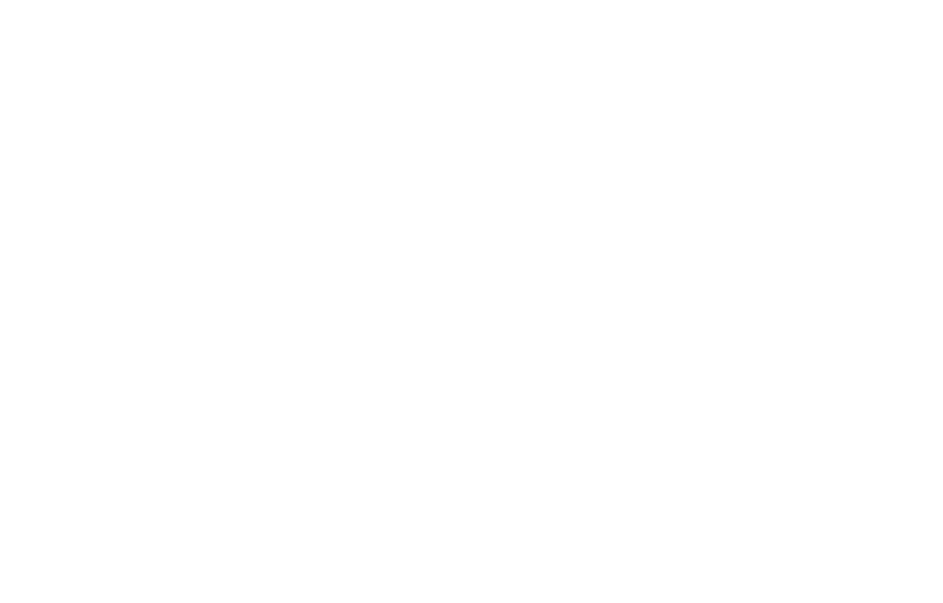
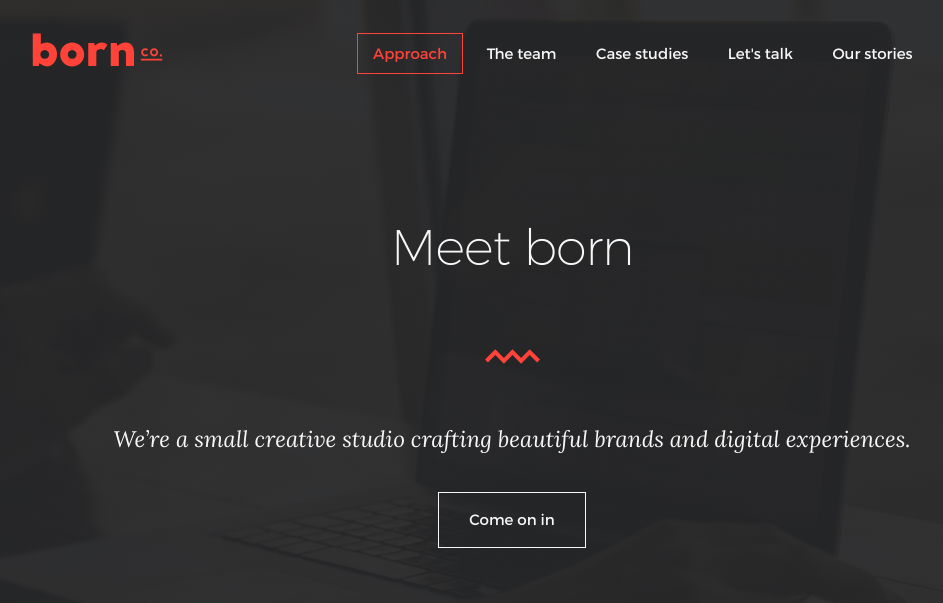
Before and after one commit to madebyborn/madebyborn.co, a website: page app/index.html in a window 1280 px wide. Shown: the whole page, without its empty margins (128-1071 px from the left). Drawn offline with nearby package versions, Linux system fonts and the light colour scheme; some packages are replaced by stand-ins of ours; files that its build step writes are made by us from their sources.

Commit message:
Adds navbar and header of home view.
The navbar is not responsive yet, but works well on desktop.

```diff
--- /dev/null
+++ b/app/app.js
@@ -0,0 +1,13 @@
+(function() {
+  'use strict';
+  angular.module('bornCo', [
+    'ui.router'
+  ])
+  .config(function($stateProvider) {
+    $stateProvider
+      .state('home', {
+        url: '',
+        templateUrl: 'components/home/homeView.html'
+      });
+  });
+})();
--- /dev/null
+++ b/app/components/home/homeView.html
@@ -0,0 +1,12 @@
+<header id="meet-born">
+  <div class="container">
+    <div class="row">
+      <h1>Meet born</h1>
+      <bc-zigzag></bc-zigzag>
+      <p>We’re a small creative studio crafting
+        beautiful brands and digital experiences.
+      </p>
+      <bc-button>Come on in</bc-button>
+    </div>
+  </div>
+</header>
--- a/app/index.html
+++ b/app/index.html
@@ -4,18 +4,28 @@
     <meta charset="utf-8">
     <meta name="viewport" content="width=device-width, initial-scale=1, user-scalable=no">
     <title>Born Co.</title>
-
+    <link href="https://fonts.googleapis.com/css?family=Lora:400,400i,700,700i" rel="stylesheet">
     <!-- bower:css -->
+    <link rel="stylesheet" href="bower_components/skeleton/css/skeleton.css">
     <!-- endinject -->
 
     <link rel="stylesheet" href="assets/css/main.css">
   </head>
-  <body>
-
+  <body ng-app="bornCo">
+    <bc-navbar></bc-navbar>
+    <ui-view></ui-view>
     <!-- bower:js -->
+    <script src="bower_components/angular/angular.js"></script>
+    <script src="bower_components/angular-ui-router/release/angular-ui-router.js"></script>
     <!-- endinject -->
 
     <!-- inject:js -->
+    <script src="app.js"></script>
+    <script src="shared/signature/zigzagDirective.js"></script>
+    <script src="shared/navlink/navlinkDirective.js"></script>
+    <script src="shared/navbar/navbarDirective.js"></script>
+    <script src="shared/button/buttonDirective.js"></script>
+    <script src="components/home/homeController.js"></script>
     <!-- endinject -->
   </body>
 </html>
--- /dev/null
+++ b/app/shared/button/buttonDirective.js
@@ -0,0 +1,16 @@
+(function() {
+  'use strict';
+  angular.module('bornCo')
+    .directive('bcButton', bcButton);
+
+  function bcButton() {
+    return {
+      restrict: 'E',
+      scope: {
+        href: '@'
+      },
+      transclude: true,
+      templateUrl: 'shared/button/buttonView.html'
+    };
+  }
+})();
--- /dev/null
+++ b/app/shared/button/buttonView.html
@@ -0,0 +1 @@
+<a href="{{href}}" ng-transclude></a>
--- /dev/null
+++ b/app/shared/navbar/navbarDirective.js
@@ -0,0 +1,12 @@
+(function() {
+  'use strict';
+  angular.module('bornCo')
+    .directive('bcNavbar', bcNavbar);
+
+  function bcNavbar() {
+    return {
+      restrict: 'E',
+      templateUrl: 'shared/navbar/navbarView.html'
+    };
+  }
+})();
--- /dev/null
+++ b/app/shared/navbar/navbarView.html
@@ -0,0 +1,28 @@
+<section id="navbar">
+  <div class="container">
+    <div class="navigation">
+      <div class="nav-container">
+        <div class="brand">
+          <a href="#">
+            <img class="big" src="assets/img/icons/born-big.svg">
+            <img class="small" src="assets/img/icons/born-small.svg">
+          </a>
+        </div>
+
+        <nav>
+          <div class="nav-mobile">
+            <a id="nav-toggle"><span></span></a>
+          </div>
+
+          <ul class="nav-list">
+            <bc-navlink ui-sref="home">Approach</bc-navlink>
+            <bc-navlink ui-sref="team">The team</bc-navlink>
+            <bc-navlink ui-sref="case-studies">Case studies</bc-navlink>
+            <bc-navlink ui-sref="talk">Let's talk</bc-navlink>
+            <bc-navlink ui-sref="stories">Our stories</bc-navlink>
+          </ul>
+        </nav>
+      </div>
+    </div>
+  </div>
+</section>
--- /dev/null
+++ b/app/shared/navlink/navlinkDirective.js
@@ -0,0 +1,16 @@
+(function() {
+  'use strict';
+  angular.module('bornCo')
+    .directive('bcNavlink', bcNavlink);
+
+  function bcNavlink() {
+    return {
+      restrict: 'E',
+      scope: {
+        uiSref: '@'
+      },
+      transclude: true,
+      templateUrl: 'shared/navlink/navlinkView.html'
+    };
+  }
+})();
--- /dev/null
+++ b/app/shared/navlink/navlinkView.html
@@ -0,0 +1,3 @@
+<li ui-sref-active="active">
+  <a href ui-sref="{{uiSref}}" ng-transclude></a>
+</li>
--- /dev/null
+++ b/app/shared/signature/zigzagDirective.js
@@ -0,0 +1,12 @@
+(function() {
+  'use strict';
+  angular.module('bornCo')
+    .directive('bcZigzag', bcZigzag);
+
+  function bcZigzag() {
+    return {
+      restrict: 'E',
+      template: '<img src="assets/img/icons/zigzag.svg"/>'
+    };
+  }
+})();
--- a/app/styles/base.scss
+++ b/app/styles/base.scss
@@ -0,0 +1,56 @@
+body {
+  margin: 0;
+  font-family: 'montserrat', sans-serif;
+}
+
+header {
+  min-height: 100vh;
+  background-color: $black;
+
+  h1 {
+    font-weight: 200;
+  }
+
+  p {
+    text-align: center;
+    margin-bottom: 0;
+    font-family: 'Lora';
+    font-size: 1.5em;
+    font-style: italic;
+  }
+
+  .container {
+    min-height: 100vh;
+    display: flex;
+    flex-direction: column;
+    justify-content: center;
+
+    .row {
+      min-height: 50vh;
+      display: flex;
+      flex-direction: column;
+      align-items: center;
+      justify-content: space-around;
+      text-align: center;
+    }
+  }
+}
+
+bc-button {
+  display: inherit;
+  a {
+    color: $white;
+    padding: 1em 2em;
+    border: 1px solid $white;
+    text-decoration: none;
+
+    &:hover {
+      color: $black;
+      background-color: $white;
+    }
+  }
+}
+
+bc-zigzag {
+  margin: 1em 0;
+}
--- a/app/styles/trumps.scss
+++ b/app/styles/trumps.scss
@@ -0,0 +1,85 @@
+#navbar {
+  position: absolute;
+  top: 0;
+  left: 0;
+  width: 100%;
+  height: 70px;
+  padding: 1em 0;
+  z-index: 1;
+
+  .brand {
+    .big {
+      display: none;
+      max-width: 50%;
+      @media screen and (min-width: $screen-md-min) {
+        display: inherit;
+      }
+    }
+
+    .small {
+      display: none;
+      @media screen and (max-width: $screen-md-min) {
+        display: inherit;
+      }
+    }
+  }
+
+  .nav-container {
+    display: flex;
+    flex-direction: row;
+    align-items: center;
+  }
+
+  img {
+    height: 70px;
+  }
+
+  nav {
+    flex-grow: 1;
+  }
+
+  .nav-list {
+    display: flex;
+    flex-direction: row;
+    margin-bottom: 0;
+    flex-grow: 1;
+    justify-content: center;
+
+    bc-navlink {
+      display: flex;
+      justify-content: center;
+      align-items: stretch;
+
+      li {
+        padding: 0.5em 1em;
+        margin: 0 0.25em;
+        border: 1px solid transparent;
+        list-style: none;
+        text-align: center;
+        display: flex;
+        align-items: center;
+
+        &:hover {
+          border: 1px solid $white;
+        }
+
+        &.active {
+          border: 1px solid $orange;
+          a {
+            color: $orange;
+          }
+        }
+
+        a {
+          text-decoration: none;
+          color: $white;
+        }
+      }
+    }
+  }
+}
+
+#meet-born {
+  color: $white;
+  @include background-filter($trans-black, '/assets/img/backgrounds/5.jpg');
+}
--- a/bower.json
+++ b/bower.json
@@ -16,6 +16,8 @@
     "tests"
   ],
   "dependencies": {
-    "angular": "^1.5.6"
+    "angular": "^1.5.6",
+    "angular-ui-router": "^0.3.1",
+    "skeleton": "^2.0.4"
   }
 }
```
